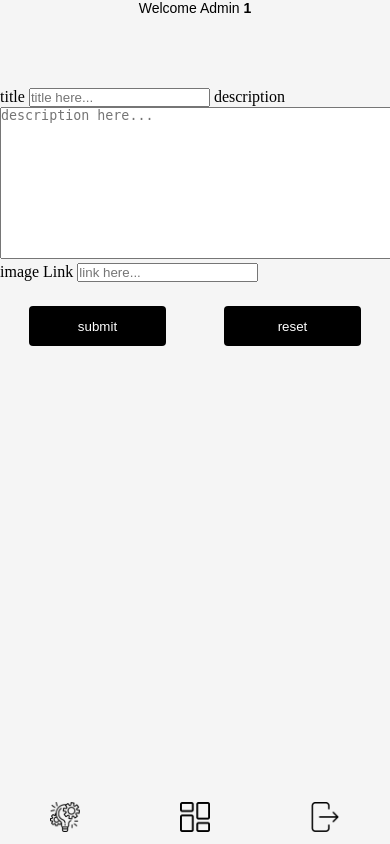
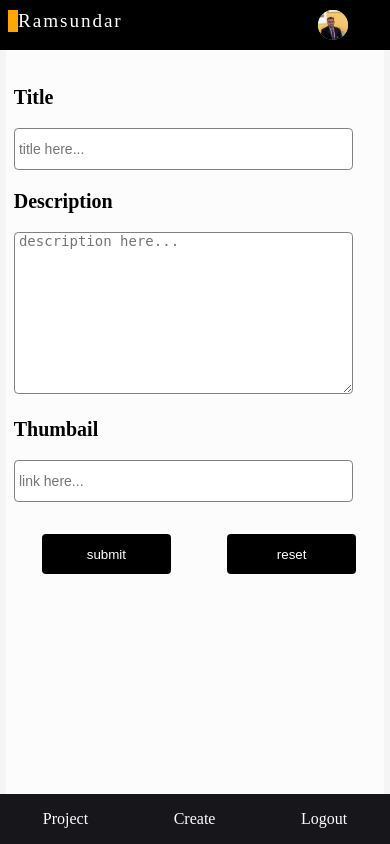
Before and after one commit to Ramsundar-Kushwaha/Portfolio2.0, a Flask app: page /dashboard in a window 390 px wide; the page is wider, and only the part inside the window is pictured. Run offline with Flask 3, Linux system fonts and the light colour scheme; the visitor is signed in with stand-in values (Sample User, id 1).

Commit message:
responsive design completed for home, project and admin page.

```diff
--- a/static/css/base.css
+++ b/static/css/base.css
@@ -2,7 +2,21 @@
     padding: 0;
     margin: 0;
 }
-
+html, body{
+    scrollbar-width: none;
+    -ms-overflow-style: none;
+}
+html::-webkit-scrollbar{
+    display: none;
+}
+body::-webkit-scrollbar{
+    display: none;
+}
 body{
     background-color: whitesmoke;
+    display: grid;
+    grid-template-columns: 1fr;
+    grid-template-rows: repeat(3, min-content);
+    grid-row-gap: 1em;
+
 }
--- a/static/css/dashboard.css
+++ b/static/css/dashboard.css
@@ -1,25 +1,162 @@
-@media(min-width:340px) and (max-width:540px){
-    p{
-        text-align: center;
-        font-size: 14px;
-        font-family: Arial, Helvetica, sans-serif;
-        text-transform: capitalize;
+*{
+    margin: 0;
+    padding: 0;
+}
+
+/* ----- css for body ----- */
+body{
+    width: 100vw;
+    height: 100vh;
+
+    display: grid;
+    grid-template-columns: 1fr;
+    grid-template-rows: 50px auto 50px;
+
+    background-color: whitesmoke;
+}
+
+/* ----- css fo header ----- */
+header{
+    background-color: black;
+    grid-row: 1 / 2;
+    grid-column: 1 / 2;
+
+    display: grid;
+    grid-template-columns: 3fr 1fr;
+
+    align-content: center;
+}
+#logo_section{
+    padding: 0 0 0 0.5em;
+    > p{
+        border-left: 10px solid orange;
+        color: white;
+        font-size: larger;
+        letter-spacing: 0.1em;
+    }
+}
+#dp_setting_section{
+    padding-right: 1em;
+    place-self: center;
+}
+
+.dp_box{
+    width: 30px;
+    height: 30px;
+    overflow: hidden;
+    background: linear-gradient(to bottom, rgb(204, 255, 0), rgb(37, 237, 40));
+    border-radius: 50%;
+}
+#dp{
+    width: 100%;
+    height: 100%;
+    object-fit: cover;
+    transform: scale(3.0);
+}
+
+/* ----- css for side bar ----- */
+aside{
+    background-color: rgba(1, 1, 5, 0.906);
+
+    grid-row: 3 / 4;
+    grid-column: 1 / 2;
+}
+aside section.page_link_section{
+    height: 100%;
+    display: flex;
+    > a{
+        text-decoration: none;
+        color: white;
+        cursor: pointer;
+        margin: auto;
+        transition: 400ms ease-in-out;
+        &:hover{
+            background-color: gray;
+        }
+    }
+}
+
+/* ----- css for main ----- */
+main{
+    width: 100%;
+    height: 100%;
+
+    grid-row: 2 / 3;
+    grid-column: 1 / 2;
+
+    display: grid;
+    grid-template-columns: 1fr;
+    grid-template-rows: 1fr;
+
+    justify-items: center;
+}
+
+.extra_info{
+    display: none;
+}
+
+main p{
+    text-align: center;
+}
+.dash_btn_group{
+    width: var(--standard-width);
+    height: auto;
+    display: flex;
+    padding: 1.5rem 0;
+}
+
+
+/* for large screen */
+@media(min-width:620px){
+    body{
+        grid-template-rows: 70px auto;
+        grid-template-columns: 20% auto;
     }
 
-    .dash_btn_group{
-        width: var(--standard-width);
-        height: auto;
-        display: flex;
-        padding: 1.5rem 0;
+    /* ----- css fo header ----- */
+    header{
+        background-color: black;
+        grid-row: 1 / 1;
+        grid-column: 1 / 3;
+
+        display: grid;
+        grid-template-columns: 3fr 1fr;
     }
 
-    .icon{
-        width: 30px;
-        height: 30px;
-        cursor: pointer;
+    /* ----- css for side bar ----- */
+    aside{
+        grid-row: 2 / 2;
+        grid-column: 1 / 2;
+    }
+    aside section.page_link_section{
+        flex-direction: column;
+        > a{
+            margin: 0;
+            padding: 1em;
+            transition: none;
+        }
     }
 
-    #counter{
-        text-align: center;
+    /* ----- css for main ----- */
+    main{
+        grid-row: 2 / 3;
+        grid-column: 2 / 3;
+
+        grid-template-columns: 65% auto;
+        grid-template-rows: min-content 1fr;
+    }
+    .extra_info{
+        height: 100%;
+        width: 100%;
+
+        grid-row: 1 / 2;
+        grid-column: 2 / 3;
+
+        display: grid;
+        grid-template-columns: repeat(auto-fit, minmax(150px, 1fr));
+        grid-auto-rows: 100px;
+        grid-gap: 0.2em;
+
+        overflow-y: auto;
     }
 }
--- a/static/css/form.css
+++ b/static/css/form.css
@@ -4,10 +4,10 @@
 }
 
 #admin_form{
-    width: min(400px, 90%);
-    height: min(500px, 100vw);
+    width: min(400px, 95%);
+    height: min(min-content, 100vw);
     background-color: var(--standard-form-bg-color);
-    padding: 1em 0 0 0.5em;
+    padding: 1em 0 1em 0.5em;
     border: none;
 }
 
@@ -19,17 +19,18 @@
     font-weight: bold;
 }
 
-#admin_form input{
+#admin_form input, textarea{
     width: 90%;
-    height: 40px;
-    border: none;
+    border: 1px solid gray;
     border-radius: var(--standard-border-radius);
     font-size: 14px;
-    border: 1px solid gray;
     padding-left: 0.3em;
     &:focus{
         outline: none;
     }
+}
+#admin_form input{
+    height: 40px;
 }
 
 #admin_form .btn_group{
--- a/static/css/nav.css
+++ b/static/css/nav.css
@@ -1,11 +1,13 @@
 nav{
     width: 100%;
-    position: fixed;
-    top: 0;
     padding: 1rem 0;
     display: flex;
     text-transform: capitalize;
     background-color: #008184;
+
+    position: fixed;
+    top: 0;
+    left: 0;
 }
 .logo{
     width: 40%;
--- a/templates/base.html
+++ b/templates/base.html
@@ -30,8 +30,8 @@
 
     <!-- footer block -->
     {% block footer %}
-    <footer>
-        <section class="footer_section">
+    <footer class="base_footer">
+        <!-- Address Part -->
         <address class="contact">
             <h2>Contact</h2>
             <p>
@@ -45,27 +45,28 @@
             </p>
         </address>
 
+        <!-- Social Media Links -->
         <section class="social_link">
             <h2>follow me</h2>
             <div class="link_box">
                 <a href="https://github.com" target="_blank">
-                        <img src="/static/icons/github.png" alt="Github">
+                    <img class="social_logo_link" src="/static/icons/github.png" alt="Github">
                 </a>
 
-                    <a href="https://linkdin.com">
-                        <img src="/static/icons/linkedin.png" alt="Linkdin">
+                <a href="https://linkdin.com" target="_blank">
+                    <img class="social_logo_link" src="/static/icons/linkedin.png" alt="Linkdin">
                 </a>
 
-                    <a href="https://leetcode.com">
-                        <img src="/static/icons/code.png" alt="Leetcode">
+                <a href="https://leetcode.com" target="_blank">
+                    <img class="social_logo_link" src="/static/icons/code.png" alt="Leetcode">
                 </a>
             </div>
         </section>
 
-            <p class="copyright">
+        <!-- Copyright Message -->
+        <p id = "copyright">
             &copy; 2026 ramsundar. all rights reserved.
         </p>
-        </section>
     </footer>
     {% endblock footer %}
 
--- a/templates/dashboard.html
+++ b/templates/dashboard.html
@@ -1,21 +1,52 @@
-{% extends 'base.html' %}
-{% block head %}
+<!DOCTYPE html>
+<html lang="en">
+<head>
+    <meta charset="UTF-8">
+    <meta name="viewport" content="width=device-width, initial-scale=1.0">
     <link rel="stylesheet" href="/static/css/dashboard.css">
-    <link rel="stylesheet" href="/static/css/dashboard_nav.css">
     <link rel="stylesheet" href="/static/css/form.css">
     <link rel="stylesheet" href="/static/css/buttons.css">
     <link rel="stylesheet" href="/static/css/popup.css">
     <link rel="stylesheet" href="/static/css/color.css">
-    <title>dashboard</title>
-{% endblock head %}
+    <title>grid layout</title>
+</head>
+<body>
 
-{% block nav %}
-{% endblock nav %}
+    <!-- Header -->
+    <header class="dashboard_header">
+        <section id = "logo_section">
+            <p>Ramsundar</p>
+        </section>
 
-{% block content %}
-    <p>Welcome Admin <strong>{{ session["admin_id"] }} </strong></p>
-    <br><br>
+        <section id = "dp_setting_section">
+            <a href="#">
+                <div class="dp_box">
+                    <img src="/static/profile/ramsundar.jpg" alt="DP" id="dp">
+                </div>
+            </a>
+        </section>
+    </header>
 
+    <!-- Sidebar Content -->
+    <aside>
+        <section class="page_link_section">
+            <a href="projectList">
+                Project
+                <!-- <img class="icon" src="/static/icons/project-management.png" alt="dashboard"> -->
+            </a>
+            <a href="dashboard">
+                Create
+                <!-- <img class="icon" src="/static/icons/dashboard.png" alt="dashboard"> -->
+            </a>
+            <a href="{{ url_for('log_out') }}">
+                Logout
+                <!-- <img class="icon" src="/static/icons/logout.png" alt="dashboard"> -->
+            </a>
+        </section>
+    </aside>
+
+    <!-- Main Content -->
+    <main>
         {% with messages = get_flashed_messages() %}
         {% if messages %}
         <div id = "popup" class="success">
@@ -23,37 +54,31 @@
         </div>
         {% endif %}
         {% endwith  %}
-    <br><br>
+
         <!--form for adding projects-->
-    <form onsubmit= "return confirmProject();" action="/addprojects" method="POST" id="dashboardForm">
-        <label for="title">title</label>
+        <form onsubmit= "return confirmProject();" action="/addprojects" method="POST" id="admin_form">
+            <label for="title">Title</label>
             <input type="text" name="title" id="title" placeholder="title here..." required>
 
-        <label for="description">description</label>
+            <label for="description">Description</label>
             <textarea name="desc" id="description" cols="50" rows="10" placeholder="description here..." required></textarea>
 
-        <label for="img_link">image Link</label>
+            <label for="img_link">Thumbail</label>
             <input type="text" name="img_link" placeholder="link here..." required>
 
-        <div class="dash_btn_group">
+            <div class="btn_group">
                 <button class="submit" type="submit" value="submit" style="background-color: black;">submit</button>
                 <button class="submit" type="reset" value="reset" style="background-color: black;">reset</button>
             </div>
-
         </form>
 
-    <nav>
-        <ul>
-            <li><a href="projectList"><img class="icon" src="/static/icons/project-management.png" alt="dashboard"></a></li>
-            <li><a href="dashboard"><img class="icon" src="/static/icons/dashboard.png" alt="dashboard"></a></li>
-            <li><a href="{{ url_for('log_out') }}"><img class="icon" src="/static/icons/logout.png" alt="dashboard"></a></li>
-        </ul>
-    </nav>
-{% endblock content %}
+        <section class="extra_info">
+            <div class="activity"><p>Lorem ipsum dolor sit amet.</p></div>
+            <div class="activity"><p>Lorem ipsum dolor sit amet.</p></div>
+            <div class="activity"><p>Lorem ipsum dolor sit amet.</p></div>
+        </section>
 
-{% block footer %}
-{% endblock footer %}
-
-{% block script %}
+    </main>
     <script src="{{ url_for('static', filename = 'scripts/dashboard.js')}}"></script>
-{% endblock script %}
+</body>
+</html>
--- a/templates/index.html
+++ b/templates/index.html
@@ -3,7 +3,7 @@
 {% block head %}
     <link rel="stylesheet" href="/static/css/index.css">
     <link rel="stylesheet" href="/static/css/nav.css">
-    <title>home</title>
+    <title>Home</title>
 {% endblock head %}
 
 {% block content %}
--- a/templates/projects.html
+++ b/templates/projects.html
@@ -18,9 +18,7 @@
 
                 <p class="project_description">{{ project.descriptions }}</p>
 
-                    <div class="btn_box">
                 <button class="submit" style = "background-color: #008184;" type="button">view</button>
-                    </div>
             </div>
         {% endfor %}
     </section>
```
Also changed, not shown: static/css/footer.css (+17 -55 lines), static/css/index.css (+1 -13 lines), static/css/projects.css (+34 -24 lines). Lines whose indentation alone changed are shown as unchanged.
